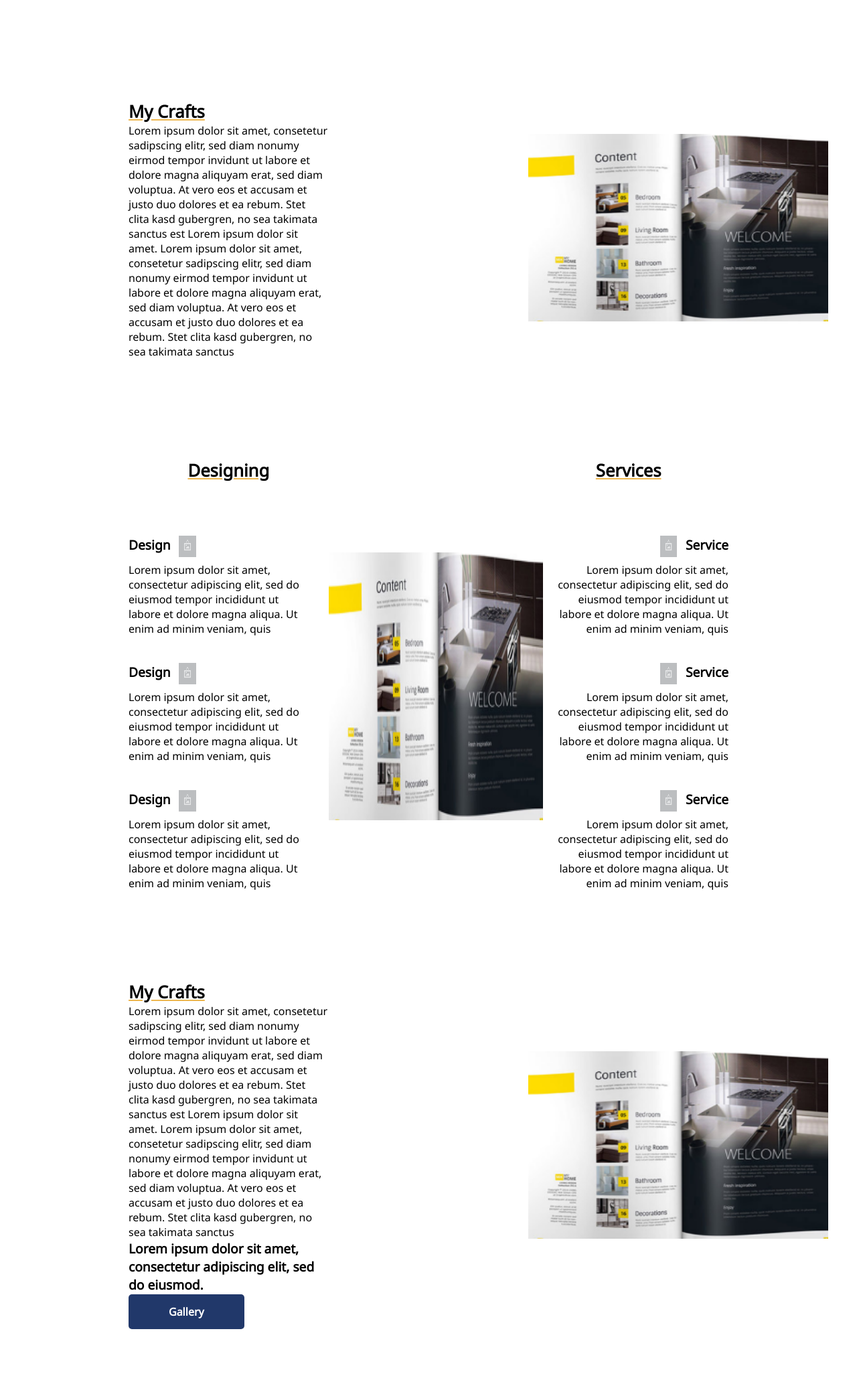
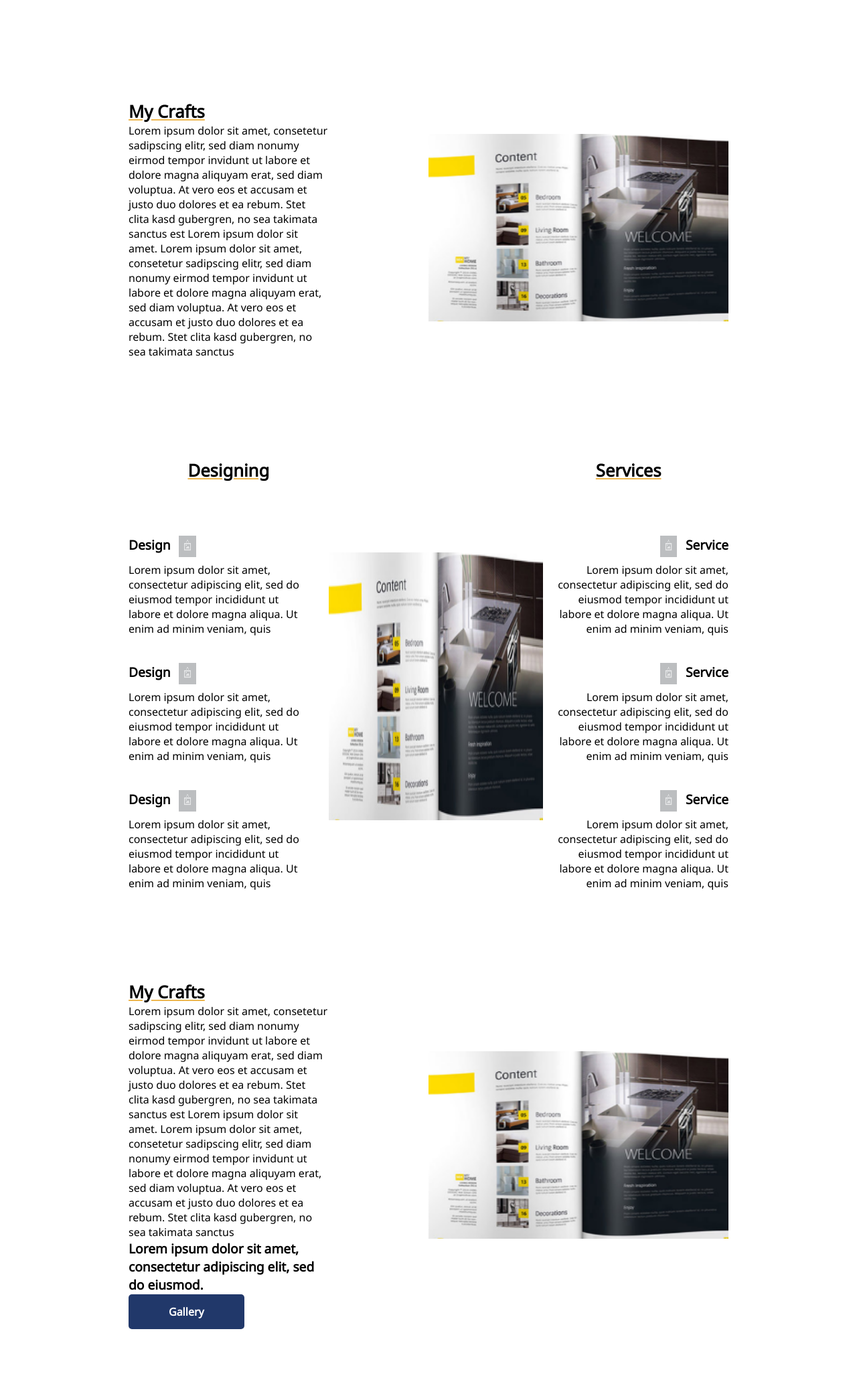
Before and after one commit to scottajames/Card-Company, a PHP site: page / in a window 1280 px wide. Shown: the whole page at 67% size. Run offline with PHP 8.4, Linux system fonts and the light colour scheme; some libraries are stand-ins or nearby versions.

Commit message:
Update third-style.css

```diff
--- a/third-style.css
+++ b/third-style.css
@@ -33,9 +33,9 @@ body {
   grid-template-rows: 1fr 1fr 1fr;
   grid-gap: 0px 0px;
   grid-template-areas:
-    "div1 div1 . . div2 div2"
+    "div1 div1 . div2 div2 ."
     "div3 div3 div4 div4 div5 div5"
-    "div6 div6 . . div7 div7";
+    "div6 div6 . div7 div7 .";
 }
 
 .div1 { grid-area: div1;
```
